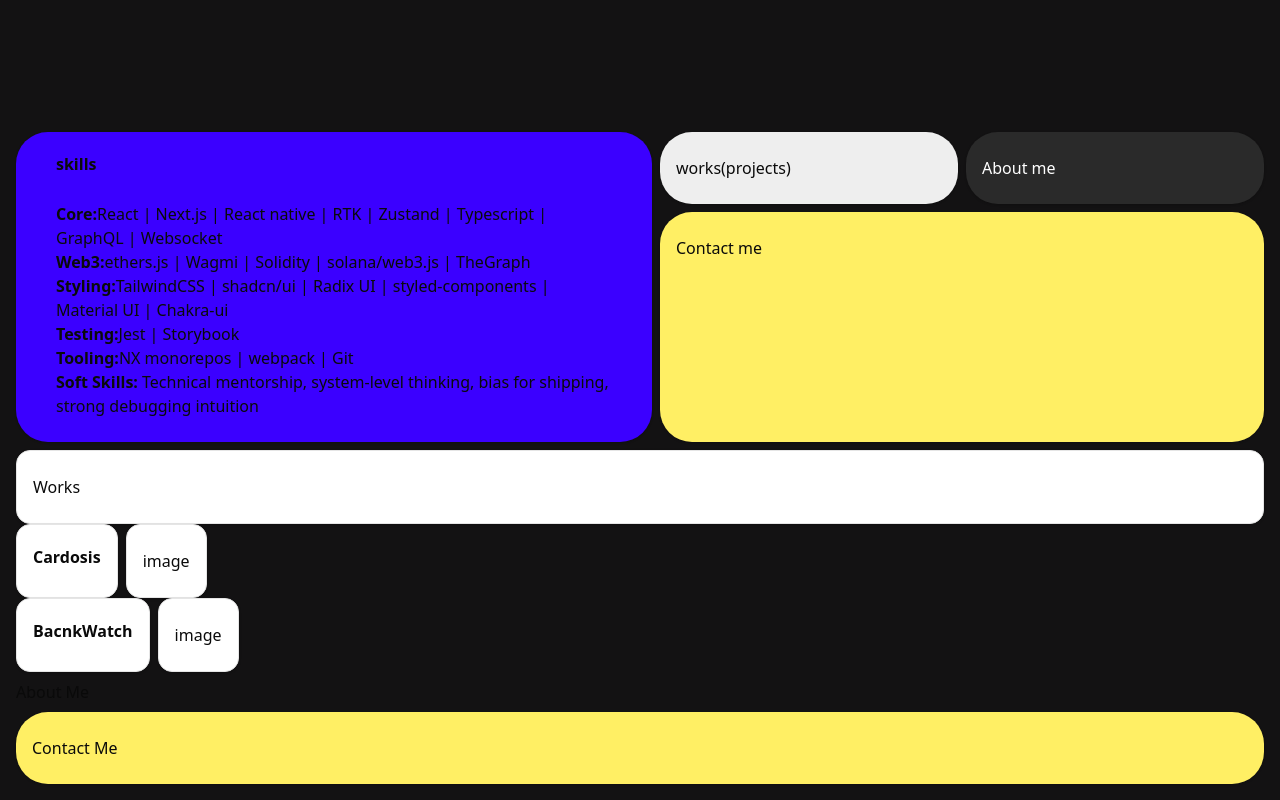
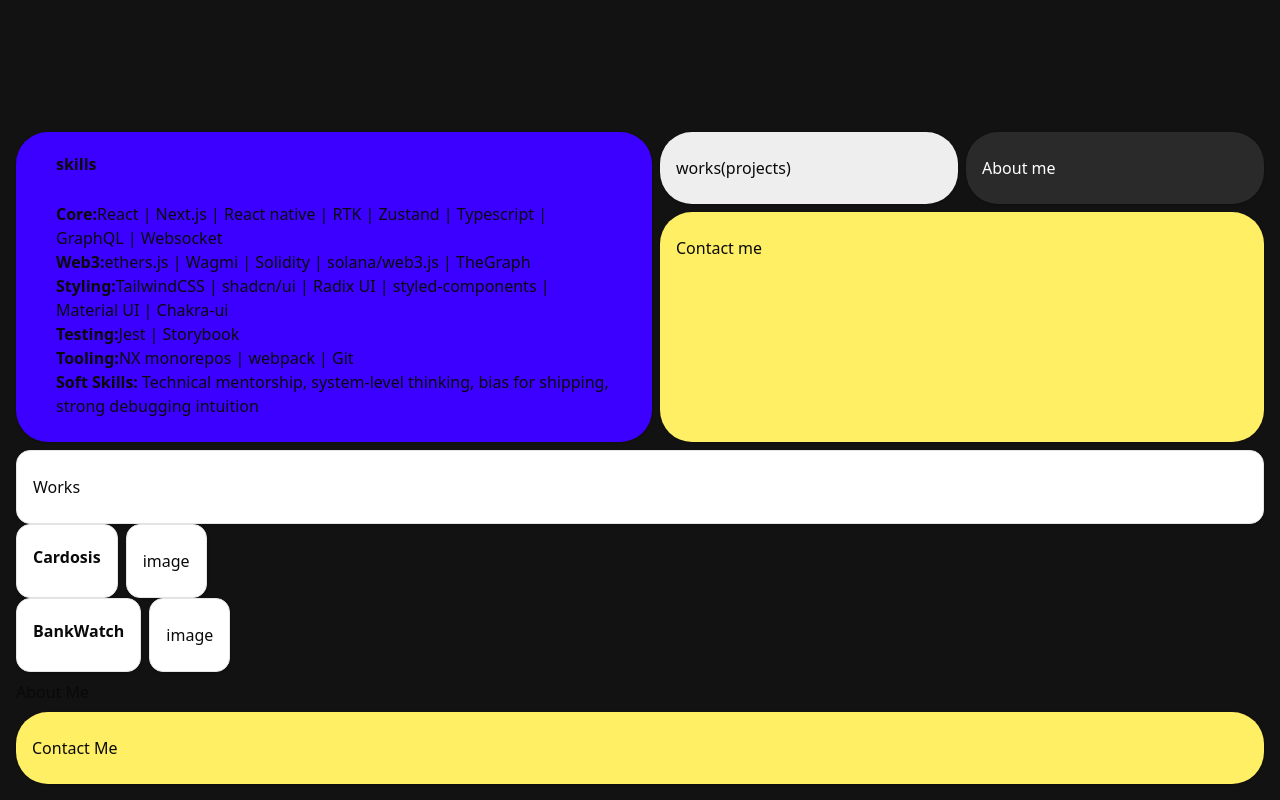
Before and after one commit to Stasn13/Portfolio, a Next.js app: page / in a window 1280 px wide. Shown: the part 374-1174 px from the top of the page. Built offline with nearby package versions, Linux system fonts and the light colour scheme.

Commit message:
update constants

```diff
--- a/src/constants/projects.ts
+++ b/src/constants/projects.ts
@@ -6,7 +6,7 @@ export const projects = [
         link: "https://github.com",
     },
     {
-        name: "BacnkWatch",
+        name: "BankWatch",
         description: "Description of project 2",
         image: "https://via.placeholder.com/150",
         link: "https://github.com",
```
